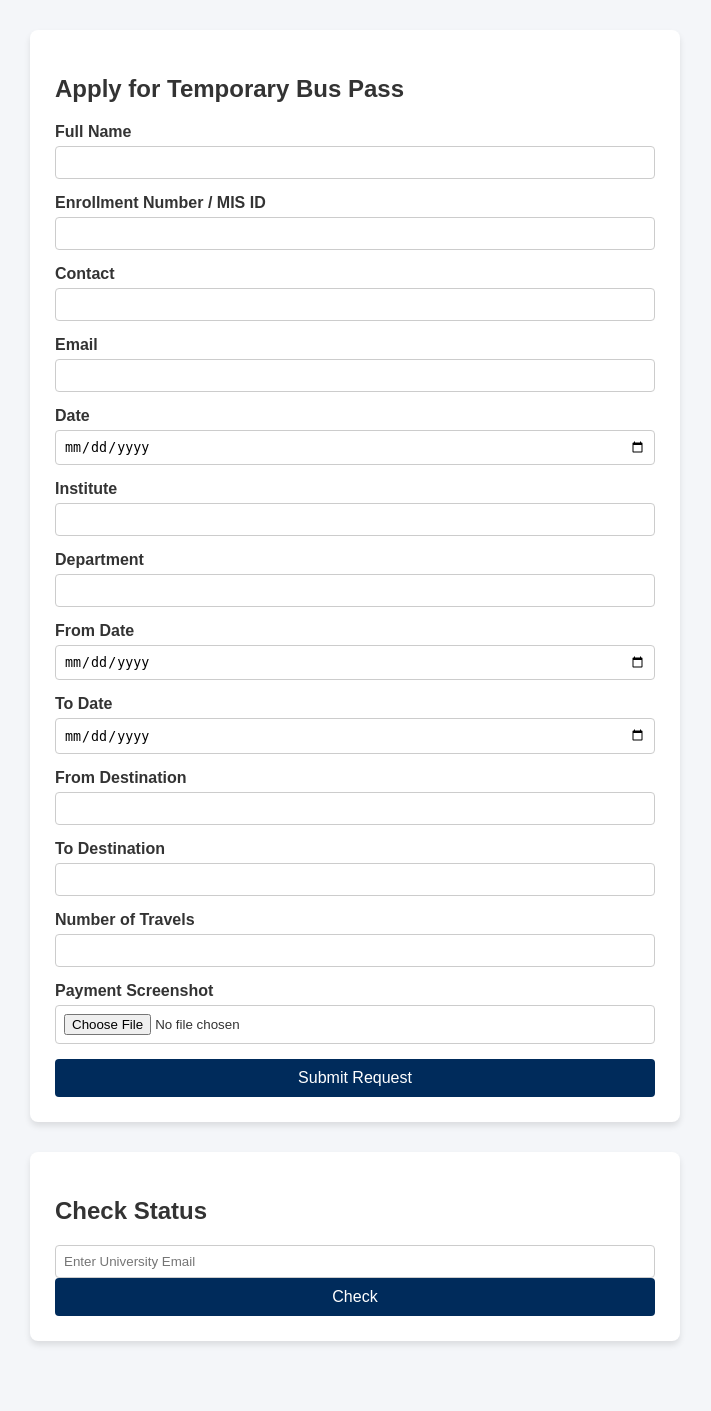
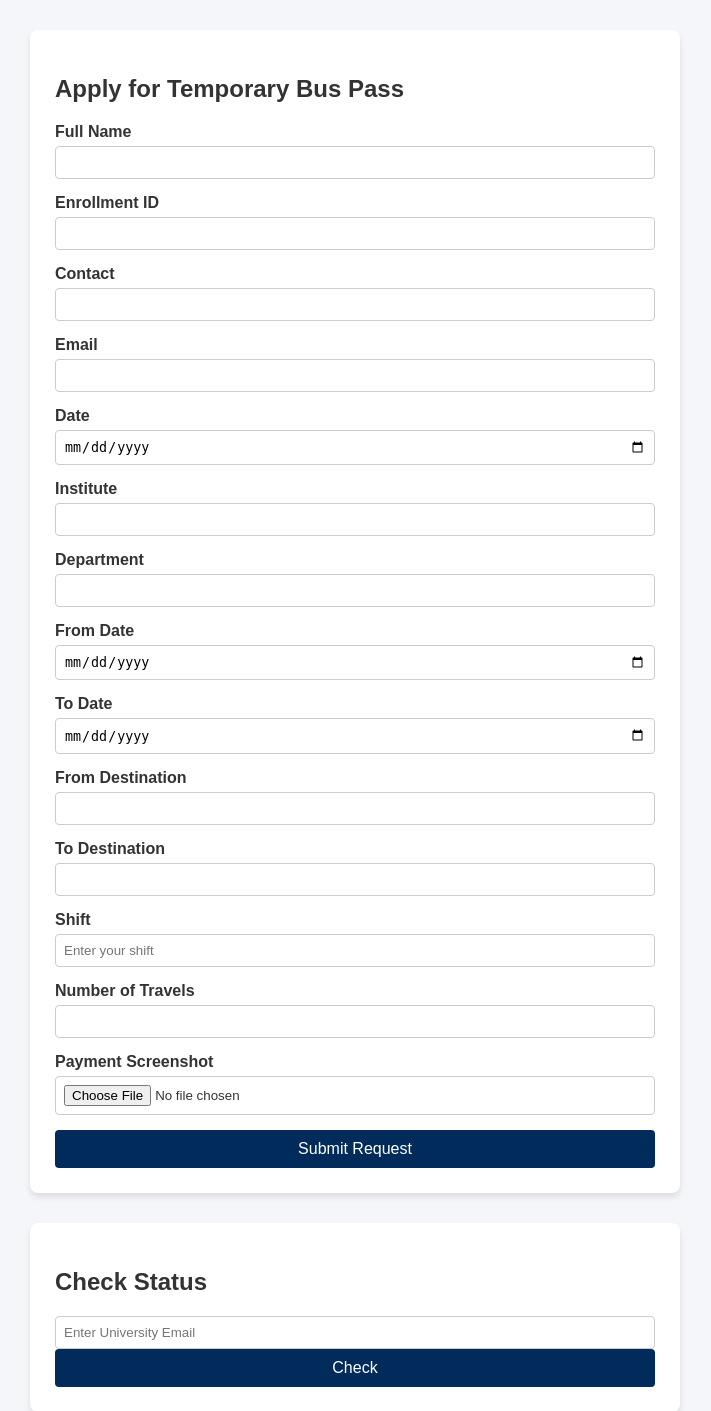
Before and after one commit to Kashyap42576/bus-pass-system, a Flask app: page / in a window 1280 px wide. Shown: the top 1411 px of the page, without its empty margins (0-711 px from the left). Before the commit the page ends 1345 px from the top, so only its background shows below. Run offline with Flask 3, Linux system fonts and the light colour scheme.

Commit message:
Add shift input field to bus pass application form
Added a new input field for 'Shift' in the application form.

```diff
--- a/templates/index.html
+++ b/templates/index.html
@@ -14,7 +14,7 @@
         .badge { padding: 4px 8px; border-radius: 4px; color: white; font-weight: bold; display: inline-block; }
         .Pending { background-color: #f0ad4e; }
         .Approved { background-color: #5cb85c; }
-        .Expired { background-color: #6c757d; } /* Added badge styling for Expired */
+        .Expired { background-color: #6c757d; }
     </style>
 </head>
 <body>
@@ -23,7 +23,7 @@
         {% with messages = get_flashed_messages() %}{% if messages %}{% for msg in messages %}<p style="color: green; font-weight: bold;">{{ msg }}</p>{% endfor %}{% endif %}{% endwith %}
         <form action="/submit" method="POST" enctype="multipart/form-data">
             <div class="form-group"><label>Full Name</label><input type="text" name="name" required></div>
-            <div class="form-group"><label>Enrollment Number / MIS ID</label><input type="text" name="enrollment" required></div>
+            <div class="form-group"><label>Enrollment ID</label><input type="text" name="enrollment" required></div>
             <div class="form-group"><label>Contact</label><input type="text" name="contact" required></div>
             <div class="form-group"><label>Email</label><input type="email" name="email" required></div>
             <div class="form-group"><label>Date</label><input type="date" name="date" required></div>
@@ -33,6 +33,10 @@
             <div class="form-group"><label>To Date</label><input type="date" name="to_date" required></div>
             <div class="form-group"><label>From Destination</label><input type="text" name="from_dest" required></div>
             <div class="form-group"><label>To Destination</label><input type="text" name="to_dest" required></div>
+
+            <!-- NEW SHIFT FIELD (Text Input) -->
+            <div class="form-group"><label>Shift</label><input type="text" name="shift" placeholder="Enter your shift" required></div>
+
             <div class="form-group"><label>Number of Travels</label><input type="number" name="travels" required></div>
             <div class="form-group"><label>Payment Screenshot</label><input type="file" name="screenshot" accept="image/*" required></div>
             <button type="submit">Submit Request</button>
```
